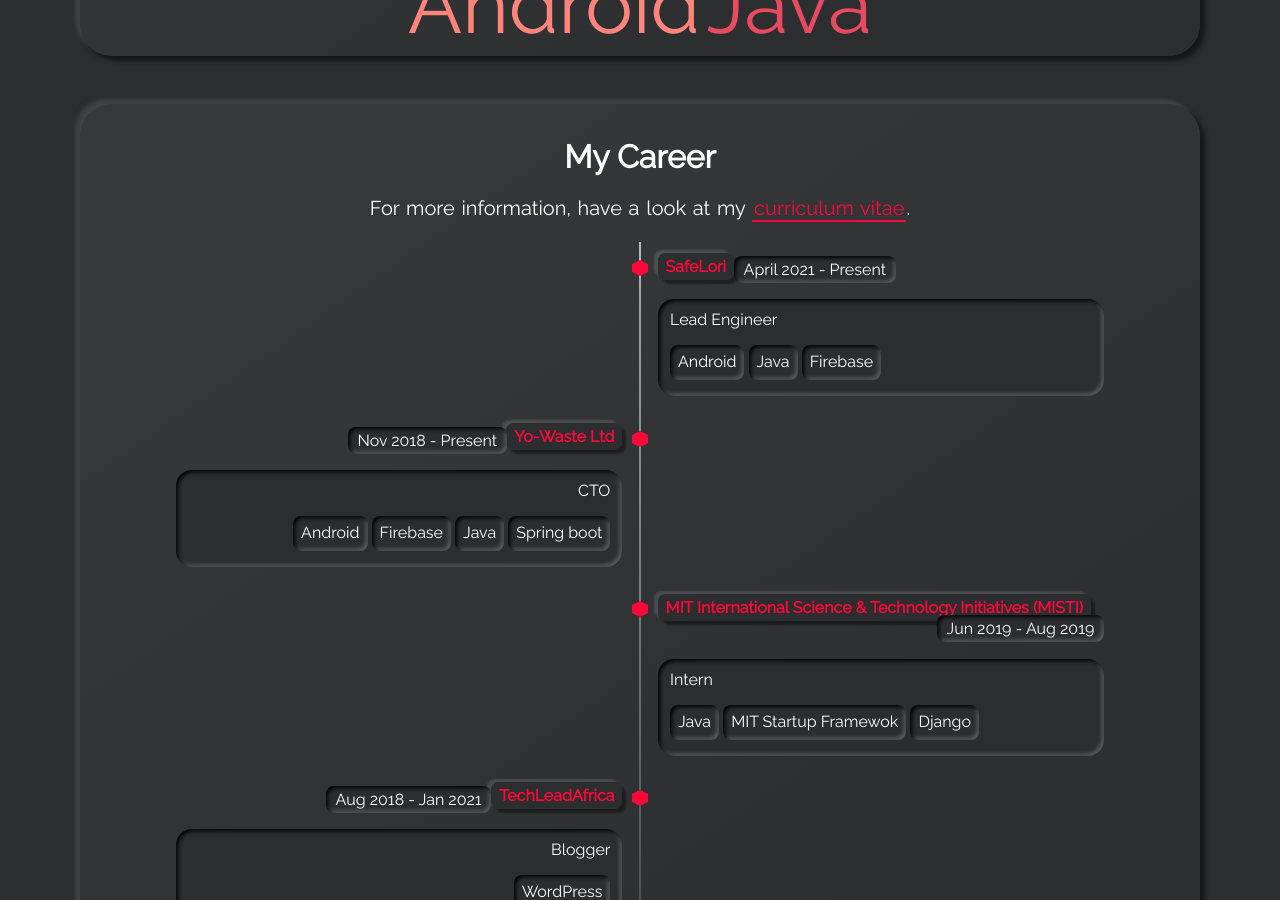
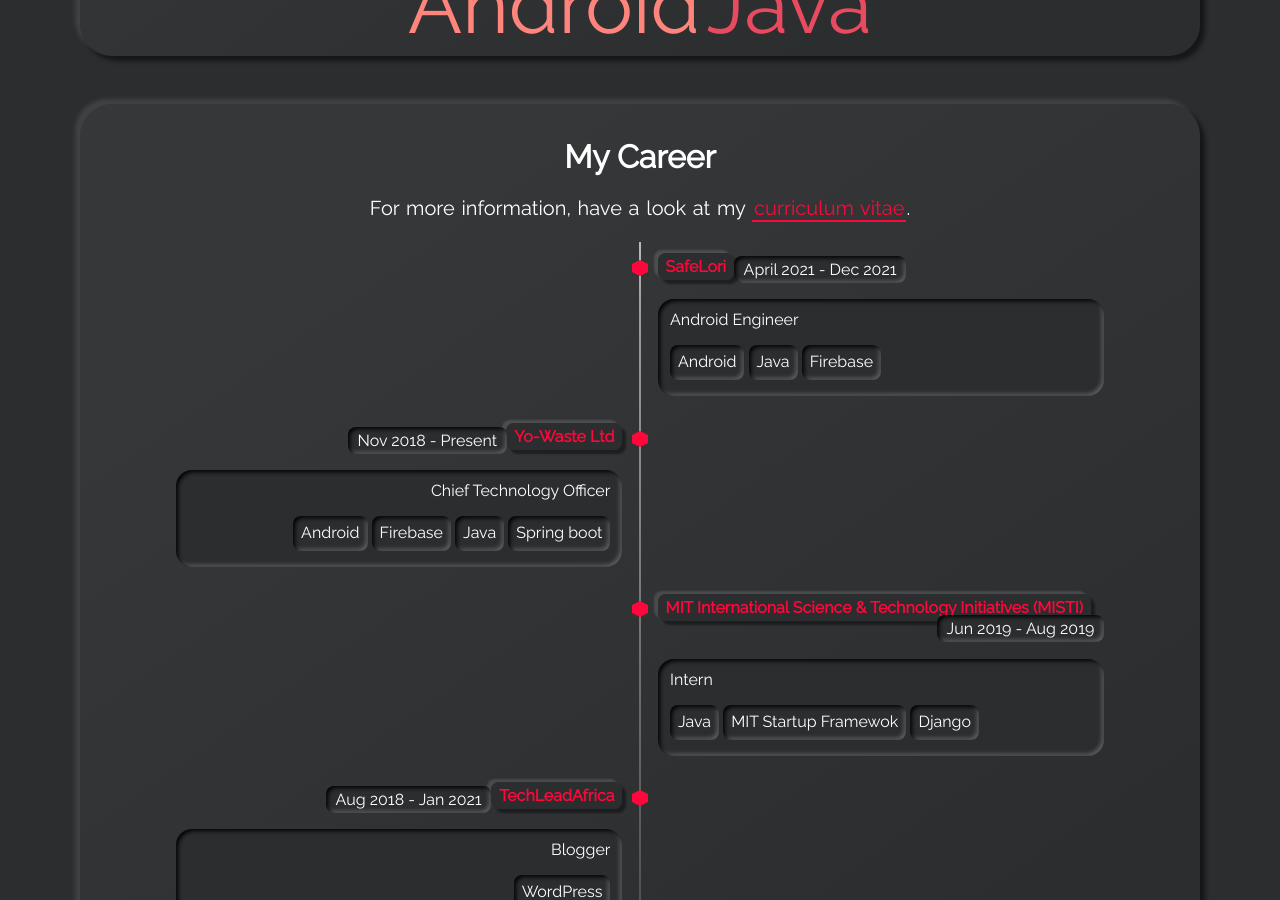
Before and after one commit to giddy-mpungu/giddy-mpungu.github.io, a Jekyll site: the page built from index.html, in a window 1280 px wide and 900 px high, scrolled down 1943 px. Built offline with Jekyll 4.4.1, drawn with Linux system fonts in a browser that asks for light colours.

Commit message:
Update timeline.yml

```diff
--- a/_data/timeline.yml
+++ b/_data/timeline.yml
@@ -19,8 +19,8 @@
 
 - title: SafeLori
   title-url: https://safelori.com/
-  date: April 2021 - Present
-  subtitle: Lead Engineer
+  date: April 2021 - Dec 2021
+  subtitle: Android Engineer
   tags:
     - tag: Android
     - tag: Java
@@ -30,7 +30,7 @@
 - title: Yo-Waste Ltd
   title-url: https://yowasteapp.com/
   date: Nov 2018 - Present
-  subtitle: CTO
+  subtitle: Chief Technology Officer
   tags:
     - tag: Android
     - tag: Firebase
```
